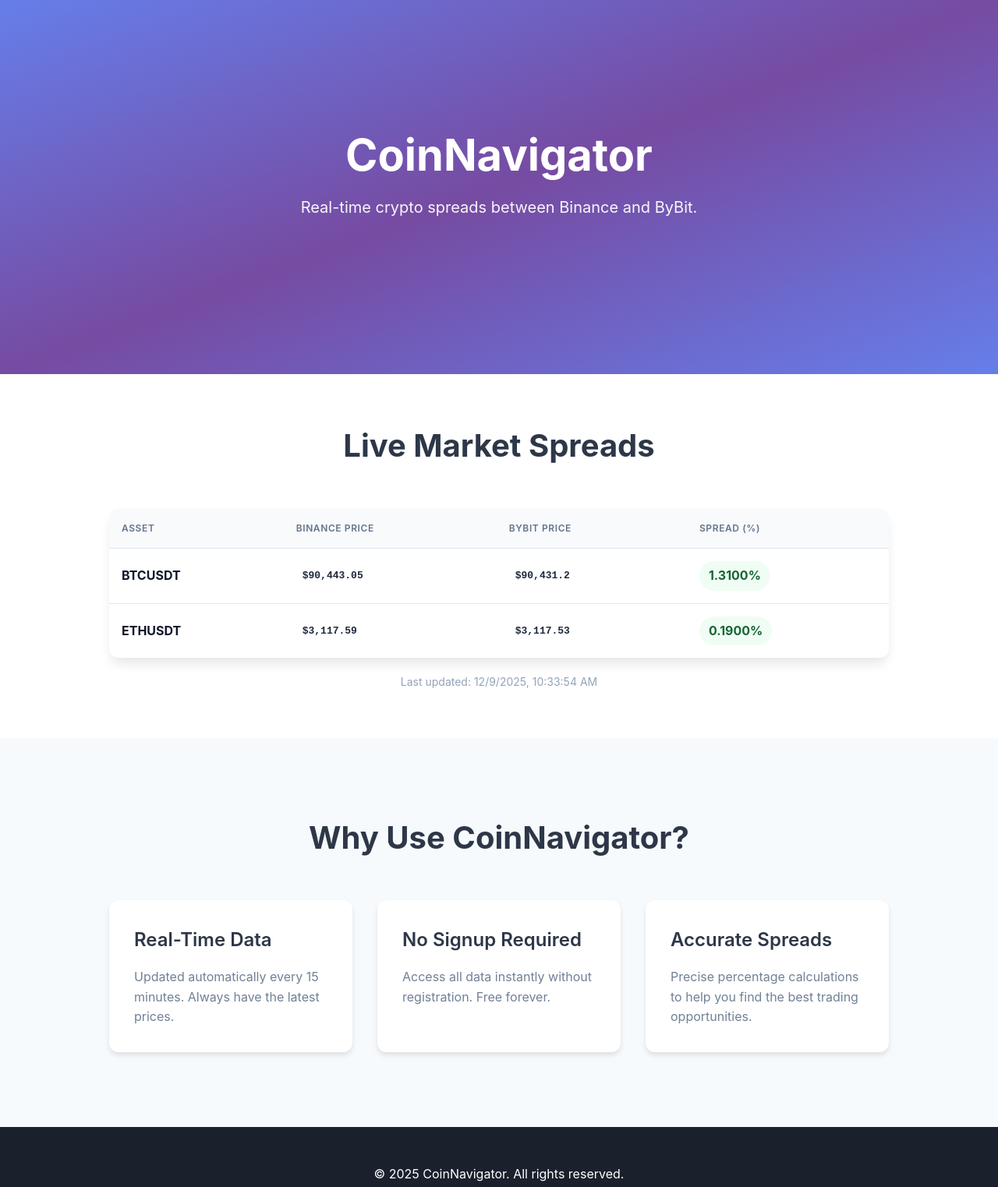
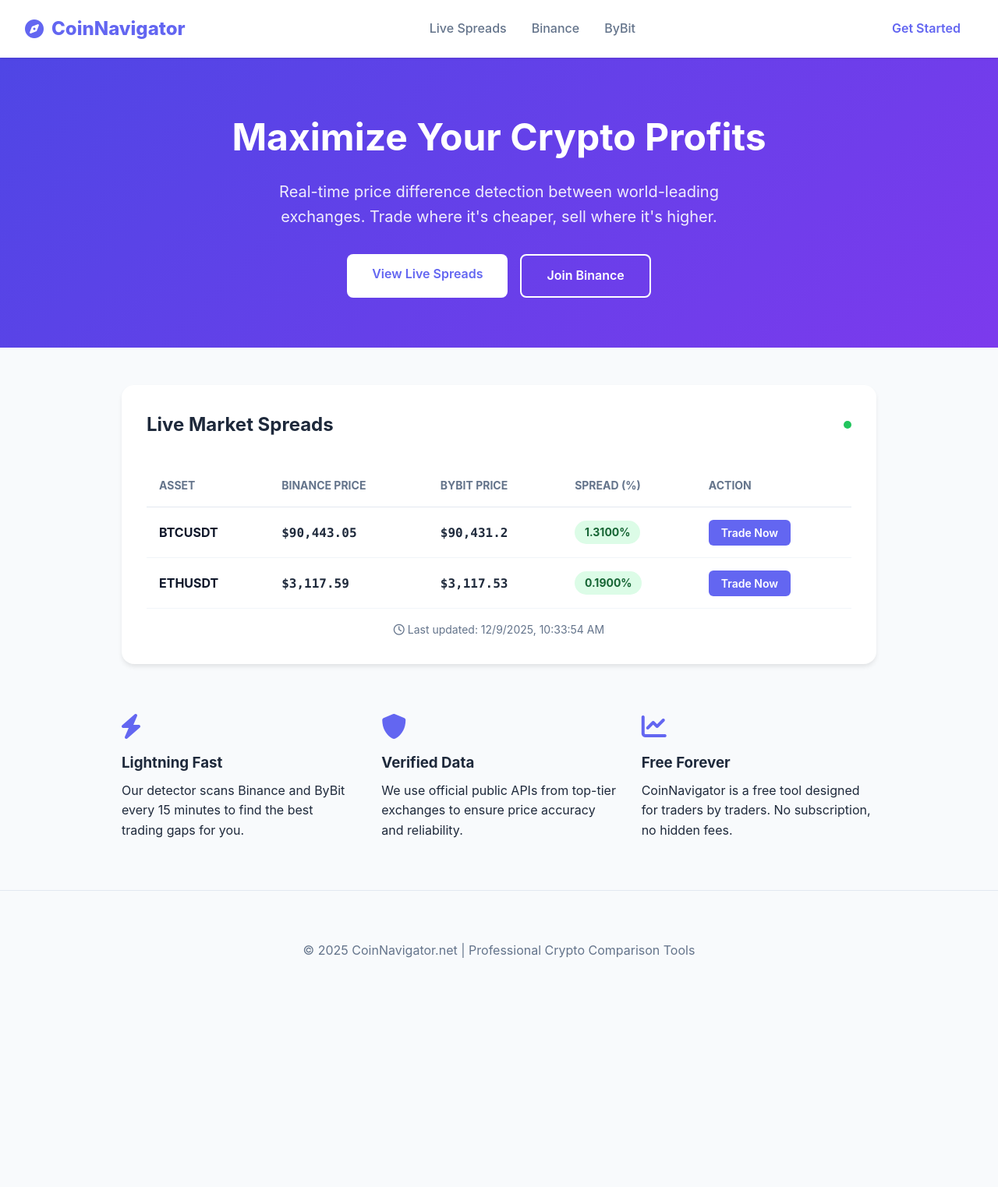
Before and after one commit to andreiGur/CoinNavigator, a plain HTML site: page index.html in a window 1280 px wide. Shown: the whole page at 78% size. After the commit the page ends 1297 px from the top, so only its background shows below. Drawn offline with Linux system fonts and the light colour scheme.

Commit message:
Upgrade UI with nav, buttons and better table

```diff
--- a/index.html
+++ b/index.html
@@ -3,269 +3,177 @@
 <head>
     <meta charset="UTF-8">
     <meta name="viewport" content="width=device-width, initial-scale=1.0">
-    <title>CoinNavigator - Real-Time Crypto Spread Comparison</title>
+    <title>CoinNavigator - Crypto Spread Comparison</title>
+    <link rel="stylesheet" href="https://cdnjs.cloudflare.com/ajax/libs/font-awesome/6.0.0/css/all.min.css">
     <style>
-        /* Base Styles */
-        * {
-            margin: 0;
-            padding: 0;
-            box-sizing: border-box;
+        :root {
+            --primary: #6366f1;
+            --primary-dark: #4f46e5;
+            --secondary: #64748b;
+            --bg: #f8fafc;
+            --text: #1e293b;
+            --white: #ffffff;
         }
 
-        body {
-            font-family: -apple-system, BlinkMacSystemFont, "Segoe UI", Roboto, "Helvetica Neue", Arial, sans-serif;
-            line-height: 1.6;
-            color: #2d3748;
-            background: #fff;
+        * { margin: 0; padding: 0; box-sizing: border-box; }
+        body { font-family: 'Inter', -apple-system, sans-serif; background: var(--bg); color: var(--text); line-height: 1.6; }
+
+        /* Navigation */
+        nav {
+            background: var(--white);
+            padding: 1rem 2rem;
+            display: flex;
+            justify-content: space-between;
+            align-items: center;
+            box-shadow: 0 1px 3px rgba(0,0,0,0.1);
+            position: sticky;
+            top: 0;
+            z-index: 1000;
+        }
+        .logo { font-size: 1.5rem; font-weight: 800; color: var(--primary); text-decoration: none; display: flex; align-items: center; gap: 10px; }
+        .nav-links { display: flex; gap: 2rem; list-style: none; }
+        .nav-links a { text-decoration: none; color: var(--secondary); font-weight: 500; transition: color 0.2s; }
+        .nav-links a:hover { color: var(--primary); }
+
+        /* Hero */
+        .hero {
+            background: linear-gradient(135deg, #4f46e5 0%, #7c3aed 100%);
+            color: white;
+            padding: 4rem 2rem;
+            text-align: center;
+        }
+        .hero h1 { font-size: 3rem; margin-bottom: 1rem; }
+        .hero p { font-size: 1.25rem; opacity: 0.9; max-width: 600px; margin: 0 auto 2rem; }
+        .cta-group { display: flex; justify-content: center; gap: 1rem; }
+        .btn { padding: 0.8rem 2rem; border-radius: 8px; text-decoration: none; font-weight: 600; transition: all 0.2s; cursor: pointer; border: none; }
+        .btn-primary { background: white; color: var(--primary); }
+        .btn-primary:hover { transform: translateY(-2px); box-shadow: 0 4px 12px rgba(0,0,0,0.2); }
+        .btn-outline { border: 2px solid white; color: white; }
+        .btn-outline:hover { background: white; color: var(--primary); }
+
+        /* Main Content */
+        .container { max-width: 1000px; margin: 3rem auto; padding: 0 1rem; }
+        .card { background: var(--white); border-radius: 16px; box-shadow: 0 4px 6px -1px rgba(0,0,0,0.1); padding: 2rem; }
+        .section-header { display: flex; justify-content: space-between; align-items: center; margin-bottom: 2rem; }
+
+        /* Table */
+        .table-wrapper { overflow-x: auto; }
+        table { width: 100%; border-collapse: collapse; }
+        th { text-align: left; padding: 1rem; color: var(--secondary); font-size: 0.875rem; border-bottom: 1px solid #e2e8f0; }
+        td { padding: 1.2rem 1rem; border-bottom: 1px solid #f1f5f9; }
+        .symbol { font-weight: 700; color: #0f172a; }
+        .price { font-family: 'Monaco', monospace; font-weight: 600; }
+        .spread-badge { background: #dcfce7; color: #166534; padding: 0.4rem 0.8rem; border-radius: 20px; font-weight: 700; font-size: 0.875rem; }
+
+        .trade-btn {
+            background: var(--primary); color: white; padding: 0.5rem 1rem; border-radius: 6px;
+            text-decoration: none; font-size: 0.875rem; font-weight: 600;
         }
 
-        /* Hero Section */
-        .hero {
-            position: relative;
-            min-height: 60vh;
-            display: flex;
-            align-items: center;
-            justify-content: center;
-            overflow: hidden;
-        }
+        .last-update { text-align: center; margin-top: 1rem; color: var(--secondary); font-size: 0.875rem; }
 
-        .hero-gradient {
-            position: absolute;
-            inset: 0;
-            background: linear-gradient(to bottom right, #667eea, #764ba2, #667eea);
-        }
+        /* Info Section */
+        .info-grid { display: grid; grid-template-columns: repeat(auto-fit, minmax(250px, 1fr)); gap: 2rem; margin-top: 4rem; }
+        .info-item i { font-size: 2rem; color: var(--primary); margin-bottom: 1rem; }
+        .info-item h3 { margin-bottom: 0.5rem; }
 
-        .hero-content {
-            position: relative;
-            z-index: 10;
-            max-width: 1200px;
-            margin: 0 auto;
-            padding: 0 24px;
-            text-align: center;
-            color: white;
-        }
+        footer { text-align: center; padding: 4rem 2rem; color: var(--secondary); border-top: 1px solid #e2e8f0; margin-top: 4rem; }
 
-        .hero h1 {
-            font-size: 3.5rem;
-            font-weight: 700;
-            margin-bottom: 1rem;
-            line-height: 1.2;
-        }
-
-        .hero p {
-            font-size: 1.25rem;
-            margin-bottom: 2rem;
-            opacity: 0.95;
-        }
-
-        /* Spreads Section */
-        .spreads-section {
-            padding: 60px 24px;
-            background: white;
-        }
-
-        .container {
-            max-width: 1000px;
-            margin: 0 auto;
-        }
-
-        .section-title {
-            font-size: 2.5rem;
-            font-weight: 700;
-            text-align: center;
-            margin-bottom: 3rem;
-            color: #2d3748;
-        }
-
-        /* Table Styles */
-        .table-container {
-            overflow-x: auto;
-            background: white;
-            border-radius: 12px;
-            box-shadow: 0 10px 15px -3px rgba(0, 0, 0, 0.1);
-            margin-bottom: 20px;
-        }
-
-        table {
-            width: 100%;
-            border-collapse: collapse;
-            text-align: left;
-        }
-
-        th {
-            background-color: #f8fafc;
-            color: #64748b;
-            font-weight: 600;
-            padding: 16px;
-            border-bottom: 1px solid #e2e8f0;
-            text-transform: uppercase;
-            font-size: 0.75rem;
-            letter-spacing: 0.05em;
-        }
-
-        td {
-            padding: 16px;
-            border-bottom: 1px solid #e2e8f0;
-            color: #1e293b;
-        }
-
-        tr:last-child td {
-            border-bottom: none;
-        }
-
-        .symbol-name {
-            font-weight: 700;
-            color: #0f172a;
-        }
-
-        .price-badge {
-            display: inline-block;
-            padding: 4px 8px;
-            border-radius: 4px;
-            font-family: monospace;
-            font-weight: 600;
-        }
-
-        .spread-badge {
-            background-color: #f0fdf4;
-            color: #166534;
-            font-weight: 700;
-            padding: 6px 12px;
-            border-radius: 20px;
-            display: inline-block;
-        }
-
-        .last-update {
-            text-align: center;
-            color: #94a3b8;
-            font-size: 0.875rem;
-            margin-top: 12px;
-        }
-
-        /* Features Section */
-        .features-section {
-            padding: 96px 24px;
-            background: #f7fafc;
-        }
-
-        .features-grid {
-            display: grid;
-            grid-template-columns: repeat(auto-fit, minmax(300px, 1fr));
-            gap: 32px;
-            margin-top: 48px;
-        }
-
-        .feature-card {
-            background: white;
-            padding: 32px;
-            border-radius: 12px;
-            box-shadow: 0 4px 6px rgba(0, 0, 0, 0.1);
-        }
-
-        .feature-card h3 {
-            font-size: 1.5rem;
-            font-weight: 600;
-            margin-bottom: 1rem;
-            color: #2d3748;
-        }
-
-        .feature-card p {
-            color: #718096;
-        }
-
-        /* Footer */
-        footer {
-            background: #1a202c;
-            color: white;
-            padding: 48px 24px;
-            text-align: center;
-        }
-
-        /* Responsive */
-        @media (max-width: 768px) {
-            .hero h1 {
-                font-size: 2.5rem;
-            }
-
-            .hero p {
-                font-size: 1.125rem;
-            }
-
-            .features-grid {
-                grid-template-columns: 1fr;
-            }
+        @media (max-width: 640px) {
+            .hero h1 { font-size: 2rem; }
+            .nav-links { display: none; }
         }
     </style>
 </head>
 <body>
-    <!-- Hero Section -->
+
+    <nav>
+        <a href="#" class="logo"><i class="fas fa-compass"></i> CoinNavigator</a>
+        <ul class="nav-links">
+            <li><a href="#spreads">Live Spreads</a></li>
+            <li><a href="https://www.binance.com" target="_blank">Binance</a></li>
+            <li><a href="https://www.bybit.com" target="_blank">ByBit</a></li>
+        </ul>
+        <a href="https://www.binance.com" class="btn btn-primary" style="padding: 0.5rem 1rem;">Get Started</a>
+    </nav>
+
     <section class="hero">
-        <div class="hero-gradient"></div>
-        <div class="hero-content">
-            <h1>CoinNavigator</h1>
-            <p>Real-time crypto spreads between Binance and ByBit.</p>
+        <h1>Maximize Your Crypto Profits</h1>
+        <p>Real-time price difference detection between world-leading exchanges. Trade where it's cheaper, sell where it's higher.</p>
+        <div class="cta-group">
+            <a href="#spreads" class="btn btn-primary">View Live Spreads</a>
+            <a href="https://www.binance.com" class="btn btn-outline" target="_blank">Join Binance</a>
         </div>
     </section>
 
-    <!-- Spreads Section -->
-    <section id="spreads" class="spreads-section">
-        <div class="container">
-            <h2 class="section-title">Live Market Spreads</h2>
+    <div class="container">
+        <div class="card" id="spreads">
+            <div class="section-header">
+                <h2>Live Market Spreads</h2>
+                <span id="status-dot" style="height: 10px; width: 10px; background: #22c55e; border-radius: 50%; display: inline-block;"></span>
+            </div>
 
-            <div class="table-container">
-                <table id="spread-table">
+            <div class="table-wrapper">
+                <table>
                     <thead>
                         <tr>
-                            <th>Asset</th>
-                            <th>Binance Price</th>
-                            <th>ByBit Price</th>
-                            <th>Spread (%)</th>
+                            <th>ASSET</th>
+                            <th>BINANCE PRICE</th>
+                            <th>BYBIT PRICE</th>
+                            <th>SPREAD (%)</th>
+                            <th>ACTION</th>
                         </tr>
                     </thead>
                     <tbody id="spread-body">
                         <tr>
-                            <td colspan="4" style="text-align: center; padding: 40px;">Loading live data...</td>
+                            <td colspan="5" style="text-align: center; padding: 3rem;">
+                                <i class="fas fa-spinner fa-spin" style="font-size: 2rem; color: var(--primary); margin-bottom: 1rem;"></i>
+                                <p>Syncing with exchange APIs...</p>
+                            </td>
                         </tr>
                     </tbody>
                 </table>
             </div>
             <div id="timestamp" class="last-update"></div>
         </div>
-    </section>
 
-    <!-- Features Section -->
-    <section class="features-section">
-        <div class="container">
-            <h2 class="section-title">Why Use CoinNavigator?</h2>
-            <div class="features-grid">
-                <div class="feature-card">
-                    <h3>Real-Time Data</h3>
-                    <p>Updated automatically every 15 minutes. Always have the latest prices.</p>
-                </div>
-                <div class="feature-card">
-                    <h3>No Signup Required</h3>
-                    <p>Access all data instantly without registration. Free forever.</p>
-                </div>
-                <div class="feature-card">
-                    <h3>Accurate Spreads</h3>
-                    <p>Precise percentage calculations to help you find the best trading opportunities.</p>
-                </div>
+        <div class="info-grid">
+            <div class="info-item">
+                <i class="fas fa-bolt"></i>
+                <h3>Lightning Fast</h3>
+                <p>Our detector scans Binance and ByBit every 15 minutes to find the best trading gaps for you.</p>
+            </div>
+            <div class="info-item">
+                <i class="fas fa-shield-alt"></i>
+                <h3>Verified Data</h3>
+                <p>We use official public APIs from top-tier exchanges to ensure price accuracy and reliability.</p>
+            </div>
+            <div class="info-item">
+                <i class="fas fa-chart-line"></i>
+                <h3>Free Forever</h3>
+                <p>CoinNavigator is a free tool designed for traders by traders. No subscription, no hidden fees.</p>
             </div>
         </div>
-    </section>
+    </div>
 
-    <!-- Footer -->
     <footer>
-        <p>&copy; 2025 CoinNavigator. All rights reserved.</p>
+        <p>&copy; 2025 CoinNavigator.net | Professional Crypto Comparison Tools</p>
     </footer>
 
     <script>
         async function fetchSpreads() {
+            console.log("Starting to fetch spreads...");
             try {
-                // Try fetching with cache busting to ensure fresh data
+                // Try to fetch the data
                 const response = await fetch('data/spread_data.json?v=' + Date.now());
-                if (!response.ok) throw new Error('Network response was not ok');
+                console.log("Response status:", response.status);
+
+                if (!response.ok) {
+                    throw new Error('Could not find spread_data.json. Make sure the script ran and pushed the file.');
+                }
+
                 const data = await response.json();
+                console.log("Data loaded successfully:", data);
 
                 const tbody = document.getElementById('spread-body');
                 const timestampDiv = document.getElementById('timestamp');
@@ -275,30 +183,38 @@
                 for (const [symbol, info] of Object.entries(data.symbols)) {
                     const row = document.createElement('tr');
 
+                    // Affiliate link placeholder - replace with your actual links
+                    const tradeUrl = info.higher_exchange === "Binance"
+                        ? "https://www.bybit.com" // Buy on ByBit if Binance is higher
+                        : "https://www.binance.com"; // Buy on Binance if ByBit is higher
+
                     row.innerHTML = `
-                        <td class="symbol-name">${symbol}</td>
-                        <td><span class="price-badge">$${info.binance_price.toLocaleString()}</span></td>
-                        <td><span class="price-badge">$${info.bybit_price.toLocaleString()}</span></td>
+                        <td><span class="symbol">${symbol}</span></td>
+                        <td class="price">$${info.binance_price.toLocaleString()}</td>
+                        <td class="price">$${info.bybit_price.toLocaleString()}</td>
                         <td><span class="spread-badge">${(info.spread_percent * 100).toFixed(4)}%</span></td>
+                        <td><a href="${tradeUrl}" target="_blank" class="trade-btn">Trade Now</a></td>
                     `;
 
                     tbody.appendChild(row);
                 }
 
                 const date = new Date(data.timestamp);
-                timestampDiv.innerText = `Last updated: ${date.toLocaleString()}`;
+                timestampDiv.innerHTML = `<i class="far fa-clock"></i> Last updated: ${date.toLocaleString()}`;
 
             } catch (error) {
-                console.error('Error fetching spread data:', error);
+                console.error('Detailed Error:', error);
                 document.getElementById('spread-body').innerHTML =
-                    '<tr><td colspan="4" style="text-align: center; color: red; padding: 40px;">Error loading data. Please try again later.</td></tr>';
+                    `<tr><td colspan="5" style="text-align: center; color: #ef4444; padding: 3rem;">
+                        <i class="fas fa-exclamation-triangle" style="font-size: 2rem; margin-bottom: 1rem;"></i>
+                        <p>Error loading data: ${error.message}</p>
+                        <p style="font-size: 0.8rem; margin-top: 10px;">Check browser console for details.</p>
+                    </td></tr>`;
             }
         }
 
-        // Initial fetch
         fetchSpreads();
-        // Refresh every 5 minutes
-        setInterval(fetchSpreads, 5 * 60 * 1000);
+        setInterval(fetchSpreads, 60000); // Check every minute
     </script>
 </body>
 </html>
```
